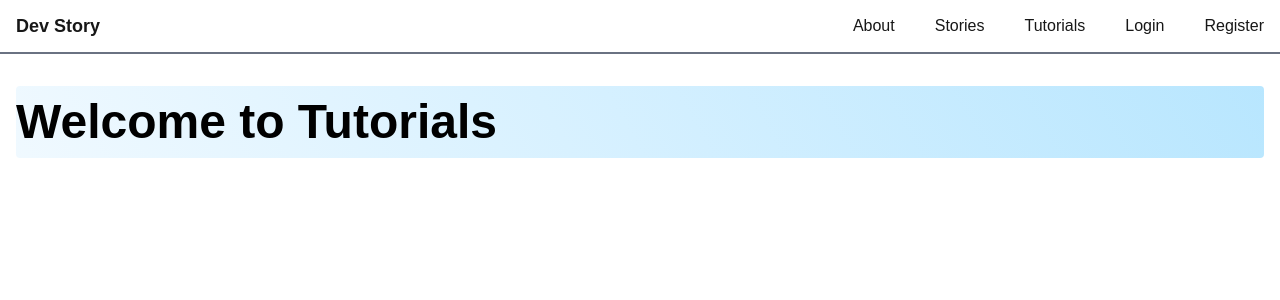
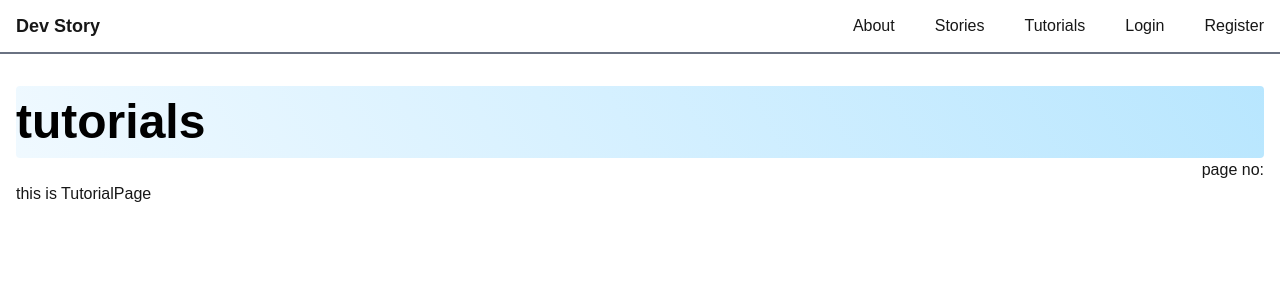
Before and after one commit to Istheaksayem/hello-next-js, a Next.js app: page /tutorials in a window 1280 px wide. Shown: the top 300 px of the page. Built offline with nearby package versions, Linux system fonts and the light colour scheme.

Commit message:
Catch All Segment with Dynamic Segment

```diff
--- /dev/null
+++ b/src/app/(auth)/layout.jsx
@@ -0,0 +1,18 @@
+import React from 'react';
+
+const authLayout = ({ children }) => {
+    return (
+        <div className='flex min-w-screen gap-5'>
+            <div className='flex-2'>
+                {children}
+            </div>
+            <div className='flex-1 bg-sky-600 min-h-screen'>
+                <div className='flex justify-center items-center h-full'>
+                    <h2 className='text-4xl font-bold text-white'>Welcome for authentication</h2>
+                </div>
+            </div>
+        </div>
+    );
+};
+
+export default authLayout;
--- /dev/null
+++ b/src/app/tutorials/[[...slug]]/page.jsx
@@ -0,0 +1,22 @@
+import Title from '@/component/Title';
+import React from 'react';
+
+const TutorialPage = async({params}) => {
+    // const {technology,topic, page_no ,subjects} =await params
+    const {slug} =await params
+    const [technology,topic, , page_no ,subjects] =slug || [];
+    console.log(slug)
+    return (
+        <div>
+            <Title>{technology} tutorials</Title>
+            <h2>{topic}</h2>
+            <div className='flex justify-between'>
+                <h3 className='font-bold'>{subjects}</h3>
+                <p>page no:{page_no}</p>
+            </div>
+            this is TutorialPage
+        </div>
+    );
+};
+
+export default TutorialPage;
--- a/src/app/tutorials/page.jsx
+++ /dev/null
@@ -1,12 +0,0 @@
-import Title from '@/component/Title';
-import React from 'react';
-
-const Tutorials = () => {
-    return (
-        <div>
-            <Title>Welcome to Tutorials</Title>
-        </div>
-    );
-};
-
-export default Tutorials;
```
